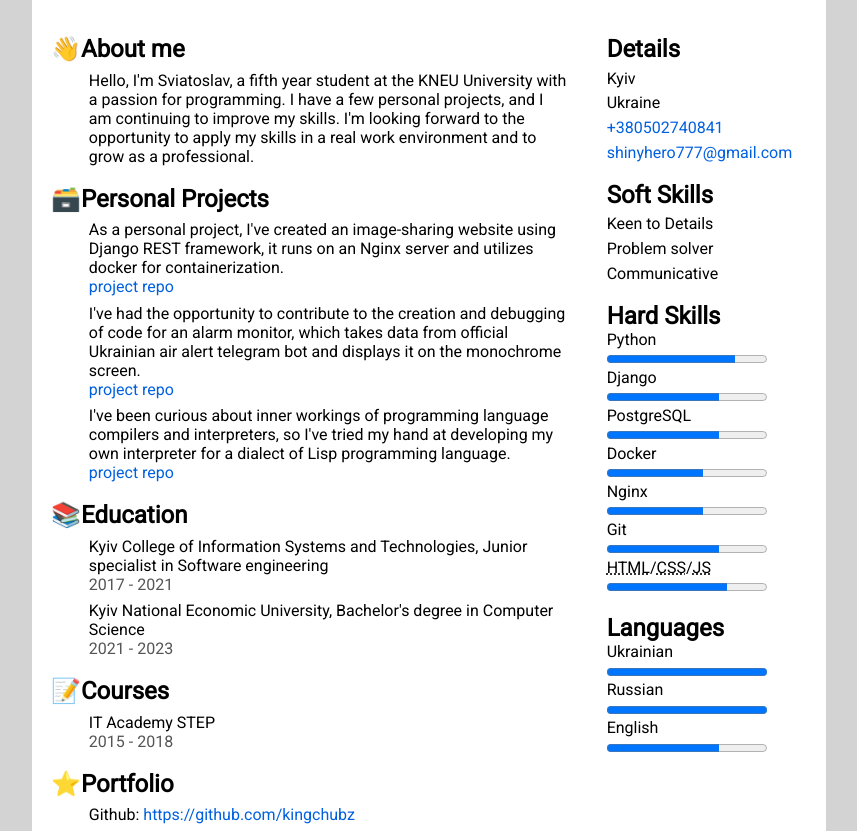
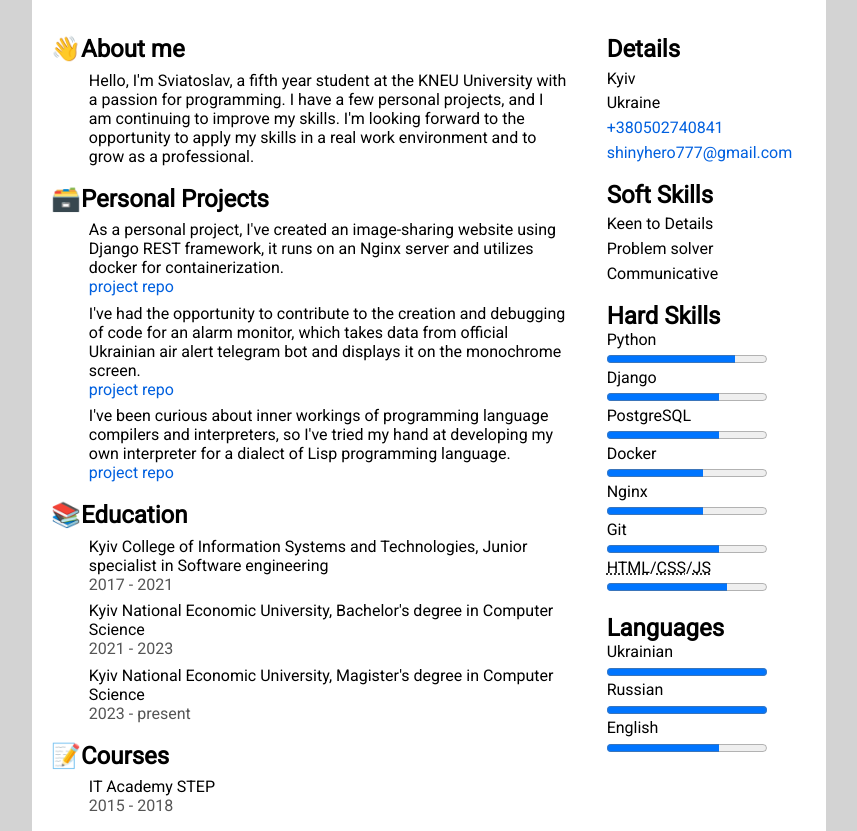
Before and after one commit to kingchubz/CV, a plain HTML site: page index.html in a window 1280 px wide. Shown: the part 116-947 px from the top of the page, without its empty margins (211-1068 px from the left). Drawn offline with Linux system fonts and the light colour scheme.

Commit message:
Updated CV

```diff
--- a/index.html
+++ b/index.html
@@ -42,6 +42,8 @@
                     <dd>2017 &#45; 2021</dd>
                     <dt>Kyiv National Economic University, Bachelor's degree in Computer Science</dt>
                     <dd>2021 &#45; 2023</dd>
+                    <dt>Kyiv National Economic University, Magister's degree in Computer Science</dt>
+                    <dd>2023 &#45; present</dd>
                 </dl>
             </section>
             <section>
```
